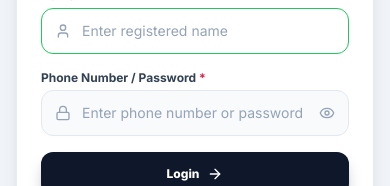
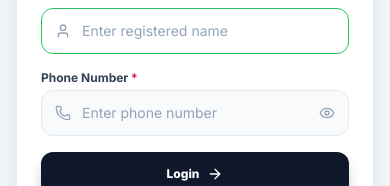
Before and after one commit to gowtham072007/billing-app, a React (Vite) app in the folder frontend/: page /login in a window 390 px wide. Shown: the part 432-618 px from the top of the page. Built offline with nearby package versions, Linux system fonts and the light colour scheme; no server answers.

Commit message:
Update login field to Phone Number with Enter phone number placeholder

```diff
--- a/frontend/src/i18n/translations.ts
+++ b/frontend/src/i18n/translations.ts
@@ -46,8 +46,8 @@ export const translations = {
     full_name: 'Full Name',
     name_field_label: 'Name',
     name_field_placeholder: 'Enter registered name',
-    phone_password_field_label: 'Phone Number / Password',
-    phone_password_field_placeholder: 'Enter phone number or password',
+    phone_password_field_label: 'Phone Number',
+    phone_password_field_placeholder: 'Enter phone number',
     login_btn: 'Login',
     authenticating: 'Verifying credentials...',
     common_login_sub: 'Enter your name and phone number or password to access your dashboard',
@@ -203,8 +203,8 @@ export const translations = {
     full_name: 'முழு பெயர்',
     name_field_label: 'பெயர்',
     name_field_placeholder: 'பதிவு செய்யப்பட்ட பெயரை உள்ளிடவும்',
-    phone_password_field_label: 'தொலைபேசி எண் / கடவுச்சொல்',
-    phone_password_field_placeholder: 'தொலைபேசி எண் அல்லது கடவுச்சொல் உள்ளிடவும்',
+    phone_password_field_label: 'தொலைபேசி எண்',
+    phone_password_field_placeholder: 'தொலைபேசி எண்ணை உள்ளிடவும்',
     login_btn: 'உள்நுழைக',
     authenticating: 'சரிபார்க்கிறது...',
     common_login_sub: 'உங்கள் கணக்கை அணுக பெயர் மற்றும் தொலைபேசி எண்/கடவுச்சொல்லை உள்ளிடவும்',
--- a/frontend/src/pages/auth/Login.tsx
+++ b/frontend/src/pages/auth/Login.tsx
@@ -1,6 +1,6 @@
 import React, { useState, useEffect } from 'react';
 import { useNavigate, useSearchParams, Link } from 'react-router-dom';
-import { ArrowRight, Eye, EyeOff, Lock, User as UserIcon, Loader2, AlertCircle } from 'lucide-react';
+import { ArrowRight, Eye, EyeOff, Phone, User as UserIcon, Loader2, AlertCircle } from 'lucide-react';
 import { useAuth } from '../../context/AuthContext';
 import { useSettings } from '../../context/SettingsContext';
 import { useLanguage } from '../../context/LanguageContext';
@@ -45,7 +45,7 @@ export const Login: React.FC = () => {
     }
 
     if (!cleanSecret) {
-      setErrorMessage(t('phone_password_field_placeholder', 'Please enter your phone number or password.'));
+      setErrorMessage(t('phone_password_field_placeholder', 'Please enter your phone number.'));
       return;
     }
 
@@ -128,21 +128,21 @@ export const Login: React.FC = () => {
               </div>
             </div>
 
-            {/* Field 2: Phone Number / Password */}
+            {/* Field 2: Phone Number */}
             <div>
               <label className="block text-xs font-bold text-slate-700 mb-1">
-                {t('phone_password_field_label', 'Phone Number / Password')} <span className="text-rose-600 font-bold">*</span>
+                {t('phone_password_field_label', 'Phone Number')} <span className="text-rose-600 font-bold">*</span>
               </label>
               <div className="relative">
                 <div className="absolute inset-y-0 left-0 pl-3.5 flex items-center pointer-events-none text-slate-400">
-                  <Lock className="w-4 h-4" />
+                  <Phone className="w-4 h-4" />
                 </div>
                 <input
                   type={showSecret ? 'text' : 'password'}
                   required
                   value={secret}
                   onChange={e => setSecret(e.target.value)}
-                  placeholder={t('phone_password_field_placeholder', 'Enter phone number or password')}
+                  placeholder={t('phone_password_field_placeholder', 'Enter phone number')}
                   className="w-full pl-10 pr-11 py-3 bg-slate-50 border border-slate-200 rounded-xl text-sm font-semibold text-slate-900 focus:bg-white focus:border-brand-500 outline-none placeholder:text-slate-400 placeholder:font-normal transition-colors"
                 />
                 <button
```
